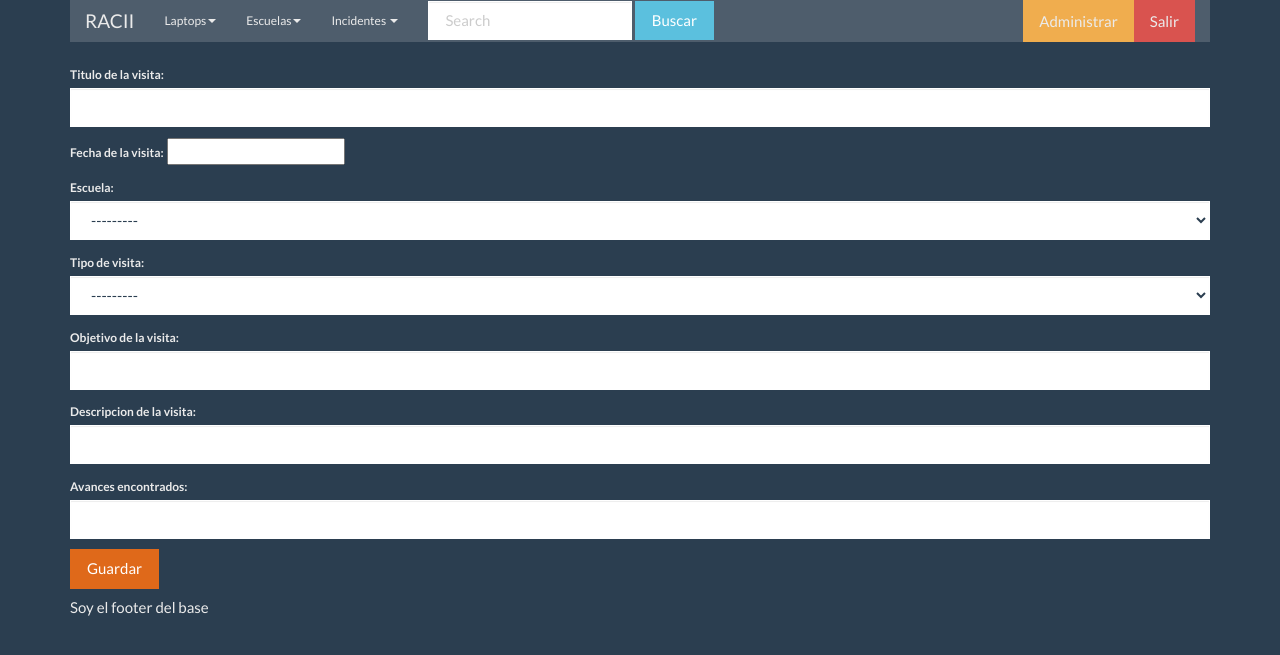
After one commit to germanrs/inventario, a Django app: page /escuela/crear_visita/ in a window 1280 px wide. The commit adds this page. Shown: the top 655 px of the page. Run offline with Django 3.2, Linux system fonts and the light colour scheme; data that the repository does not hold is empty; some libraries are stand-ins or nearby versions.

Commit message:
Agregar visitas de seguimiento

```diff
--- a/escuela/admin.py
+++ b/escuela/admin.py
@@ -3,7 +3,7 @@ from __future__ import unicode_literals
 
 from django.contrib import admin
 
-from escuela.models import Departamento, Municipio, Escuela, Persona
+from escuela.models import Departamento, Municipio, Escuela, Persona, Visita
 # Register your models here.
 
 admin.site.register(Departamento)
@@ -13,3 +13,5 @@ admin.site.register(Municipio)
 admin.site.register(Escuela)
 
 admin.site.register(Persona)
+
+admin.site.register(Visita)
--- a/escuela/forms.py
+++ b/escuela/forms.py
@@ -1,6 +1,8 @@
 from django import forms
 
-from escuela.models import Persona, Escuela
+from django.contrib.admin import widgets
+
+from escuela.models import Persona, Escuela, Visita
 
 class PersonaForm(forms.ModelForm):
 
@@ -61,3 +63,39 @@ class EscuelaForm(forms.ModelForm):
 			'direccion': forms.TextInput(attrs={'class':'form-control'}),
 			'telefono': forms.TextInput(attrs={'class':'form-control'}),
 		}
+
+class VisitaForm(forms.ModelForm):
+
+	class Meta:
+		model = Visita
+
+		fields = [
+			'titulo',
+			'fecha',
+			'escuela',
+			'tipo_visita',
+			'objetivo',
+			'descripcion',
+			'avances',
+		]
+
+		labels = {
+			'titulo': 'Titulo de la visita',
+			'fecha': 'Fecha de la visita',
+			'escuela': 'Escuela',
+			'tipo_visita': 'Tipo de visita',
+			'objetivo': 'Objetivo de la visita',
+			'descripcion': 'Descripcion de la visita',
+			'avances': 'Avances encontrados',
+		}
+
+		widgets = {
+			'titulo':  forms.TextInput(attrs={'class':'form-control'}),
+			'fecha':  forms.DateInput(format='%d/%m/%Y'),
+			'escuela': forms.Select(attrs={'class':'form-control'}),
+			'tipo_visita': forms.Select(attrs={'class':'form-control'}),
+			'objetivo': forms.TextInput(attrs={'class':'form-control'}),
+			'descripcion':forms.TextInput(attrs={'class':'form-control'}),
+			'avances': forms.TextInput(attrs={'class':'form-control'}),
+
+		}
--- a/escuela/models.py
+++ b/escuela/models.py
@@ -53,3 +53,23 @@ class Persona(models.Model):
 
 	def grado_detalle(self):
 		return dict(Persona.ROL_E)[self.grado]
+
+class Visita(models.Model):
+	T_VISITA = (
+		('1', 'Educativa'),
+		('2', 'Tecnico'),
+		('3', 'Logistico'),
+		)
+	titulo = models.CharField(max_length=30)
+	fecha = models.DateField()
+	escuela = models.ForeignKey(Escuela, null=True, blank=False, on_delete=models.CASCADE)
+	tipo_visita = models.CharField(max_length=1, choices=T_VISITA, blank=False)
+	objetivo = models.CharField(max_length=30)
+	descripcion = models.CharField(max_length=250)
+	avances = models.CharField(max_length=100)
+
+	def __str__(self):
+		return '{} {} {}'.format(self.fecha, self.titulo, self.escuela, self.tipo_visita, )
+
+	def visita_detalle(self):
+		return dict(tipo_visita.T_VISITA)[self.tipo_visita]
--- a/escuela/urls.py
+++ b/escuela/urls.py
@@ -1,6 +1,6 @@
 from django.conf.urls import url, include
 
-from escuela.views import PersonaListar, PersonaCrear, EscuelaListar, EscuelaCrear
+from escuela.views import PersonaListar, PersonaCrear, EscuelaListar, EscuelaCrear, VisitaListar, VisitaCrear
 
 urlpatterns = [
 #    url(r'^$', index, name='index'),
@@ -8,4 +8,7 @@ urlpatterns = [
     url(r'^crear_persona/', PersonaCrear.as_view(), name='crear_persona'),
     url(r'^listar_escuela/', EscuelaListar.as_view(), name='listar_escuela'),
     url(r'^crear_escuela/', EscuelaCrear.as_view(), name='crear_escuela'),
+    url(r'^listar_visita/', VisitaListar.as_view(), name='listar_visita'),
+    url(r'^crear_visita/', VisitaCrear.as_view(), name='crear_visita'),
+
 ]
--- a/escuela/views.py
+++ b/escuela/views.py
@@ -8,8 +8,8 @@ from django.core.urlresolvers import reverse_lazy
 
 from django.views.generic import ListView, CreateView
 
-from escuela.forms import PersonaForm, EscuelaForm
-from escuela.models import Persona, Escuela
+from escuela.forms import PersonaForm, EscuelaForm, VisitaForm
+from escuela.models import Persona, Escuela, Visita
 
 # Create your views here.
 class PersonaListar(ListView):
@@ -31,3 +31,13 @@ class EscuelaCrear(CreateView):
 	form_class = EscuelaForm
 	template_name = 'escuela/crear_escuela.html'
 	success_url = reverse_lazy('escuela:listar_escuela')
+
+class VisitaListar(ListView):
+	model = Visita
+	template_name = 'escuela/listar_visita.html'
+
+class VisitaCrear(CreateView):
+	model = Visita
+	form_class = VisitaForm
+	template_name = 'escuela/crear_visita.html'
+	success_url = reverse_lazy('escuela:listar_visita')
--- a/templates/base/base.html
+++ b/templates/base/base.html
@@ -4,6 +4,7 @@
 <head>
 	<meta charset="utf-8">
 	{% block extrastatic %}
+
 	{% endblock %}
 
 	<link rel="stylesheet" href="{% static 'css/bootstrap.min.css' %}">
@@ -50,7 +51,8 @@
             <li><a href="/escuela/listar_escuela/">Listar Escuelas</a></li>
             <li><a href="/escuela/crear_escuela/">Agregar Escuelas</a></li>
             <li class="divider"></li>
-            <li><a href="#">One more separated link</a></li>
+            <li><a href="/escuela/listar_visita/">Listar Visita</a></li>
+            <li><a href="/escuela/crear_visita/">Agregar Visita</a></li>
           </ul>
         </li>
         <li class="dropdown">
--- /dev/null
+++ b/templates/escuela/crear_visita.html
@@ -0,0 +1,11 @@
+{% extends 'base/base.html' %}
+
+{% block content %}
+
+<form method="post">
+	{% csrf_token %}
+	{{form.as_p}}
+	<button type="submit" class="btn btn-primary">Guardar</button>
+</form>
+
+{% endblock %}
```
Also changed, not shown: templates/escuela/listar_visita.html (added, +45 -0 lines), escuela/migrations/0004_visita.py (added), laptop/migrations/0005_auto_20170520_1049.py (added).
